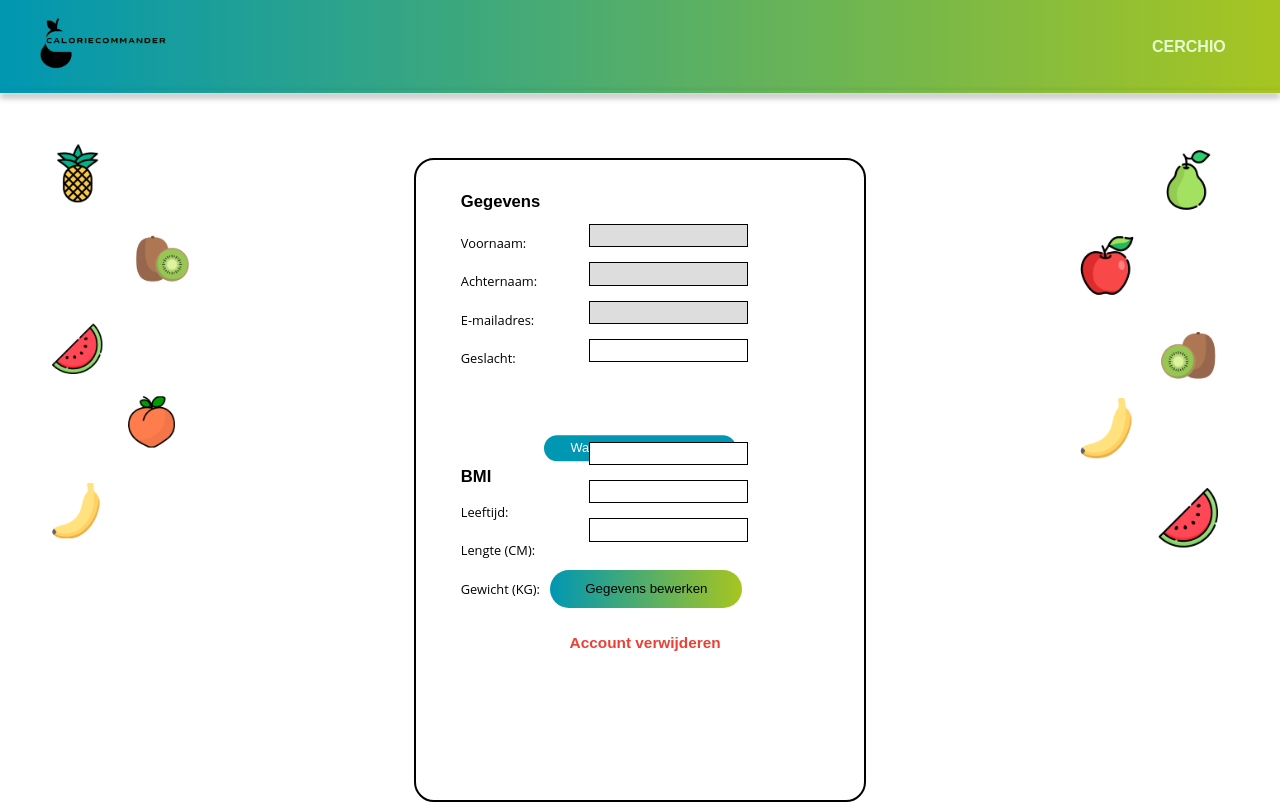
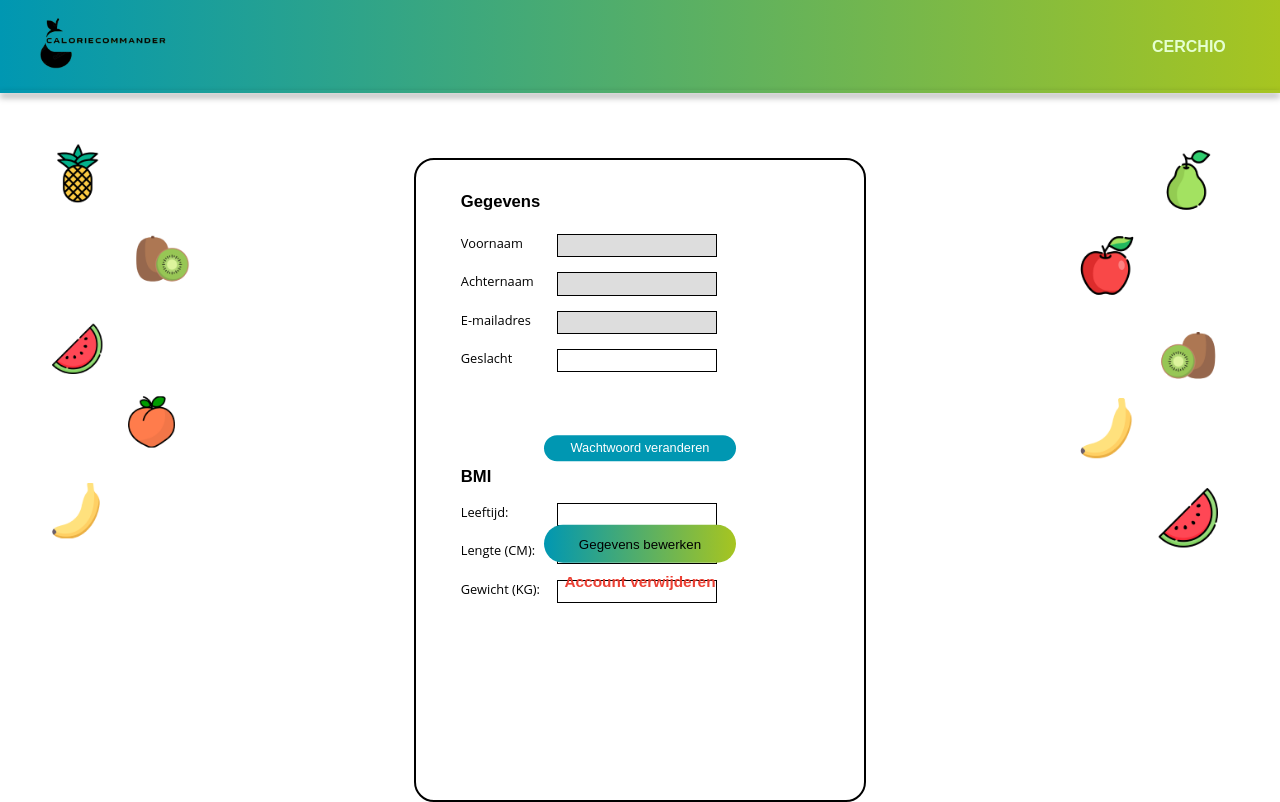
Before and after one commit to CalorieCommander/frontend, a React (Create React App) app in the folder app/: page /account in a window 1280 px wide. Built offline with nearby package versions, Linux system fonts and the light colour scheme; no server answers.

Commit message:
accountpagina gefixt
als 't goed is

```diff
--- a/app/src/pages/Accountpagina.css
+++ b/app/src/pages/Accountpagina.css
@@ -111,6 +111,8 @@ input[id="password_popup_password_confirmation"]{
 }
 
 .account-naam {
+  display: flex;
+  flex-direction: column;
   position: absolute;
   top: 10%;
   left: 10%;
@@ -120,45 +122,19 @@ input[id="password_popup_password_confirmation"]{
   line-height: 3;
 }
 
+.account-naam div {
+  display: flex;
+  justify-content: space-between;
+  width: 20vw;
+}
+
 /* de placeholder tekst in het midden */
 input[type="text"]:disabled {
   background: #dddddd;
 }
 
-.account-firstname {
-  position: absolute;
-  top: 5vw;
-  left: 13.5vw;
-  width: 12vw;
-  height: 1.5vw;
-  background-color: #ffffff;
-  border: 0.1vw solid #000000;
-}
-
-.account-lastname {
-  position: absolute;
-  top: 8vw;
-  left: 13.5vw;
-  width: 12vw;
-  height: 1.5vw;
-  background-color: #ffffff;
-  border: 0.1vw solid #000000;
-}
-
-.account-email {
-  position: absolute;
-  top: 11vw;
-  left: 13.5vw;
-  width: 12vw;
-  height: 1.5vw;
-  background-color: #ffffff;
-  border: 0.1vw solid #000000;
-}
-
-.account_gender {
-  position: absolute;
-  top: 14vw;
-  left: 13.5vw;
+.account {
+  margin-top: 10px;
   width: 12vw;
   height: 1.5vw;
   background-color: #ffffff;
@@ -201,44 +177,21 @@ input[type="text"]:disabled {
   line-height: 3;
 }
 
-.account_age {
-  position: absolute;
-  top: 22vw;
-  left: 13.5vw;
-  width: 12vw;
-  height: 1.5vw;
-  background-color: #ffffff;
-  border: 0.1vw solid #000000;
-}
-
-.account_length {
-  position: absolute;
-  top: 25vw;
-  left: 13.5vw;
-  width: 12vw;
-  height: 1.5vw;
-  background-color: #ffffff;
-  border: 0.1vw solid #000000;
-}
-
-.account_weight {
-  position: absolute;
-  top: 28vw;
-  left: 13.5vw;
-  width: 12vw;
-  height: 1.5vw;
-  background-color: #ffffff;
-  border: 0.1vw solid #000000;
+.account-bmi-gegevens div {
+  display: flex;
+  justify-content: space-between;
+  width: 20vw;
 }
 
 .account-bewerken {
-  position: relative;
+  position: absolute;
+  left: 50%;
+  transform: translate(-50%, -50%);
   background: linear-gradient(to right, #0097B2, #A7C520);
   width: 15vw;
   height: 3vw;
   border-radius: 10vw;
-  top: 32vw;
-  left: 10.5vw;
+  top: 30vw;
   border: none;
   cursor: pointer;
 }
@@ -254,16 +207,12 @@ input[type="text"]:disabled {
 
 .account-verwijderen-text {
   position: absolute;
+  left: 50%;
+  transform: translate(-50%, -50%);
   color: #eb4034;
-  /* Kleur #E5FFD0 */
   font-family: 'HORIZON', sans-serif;
-  /* Lettertype HORIZON */
   font-weight: bold;
-  /* Maak de tekst bold */
   text-decoration: none;
   font-size: 1.2vw;
-  top: 37vw;
-  /* Aanpassen aan gewenste positie */
-  left: 12vw;
-  /* Aanpassen aan gewenste positie */
+  top: 33vw;
 }
--- a/app/src/pages/Accountpagina.js
+++ b/app/src/pages/Accountpagina.js
@@ -140,33 +140,45 @@ const Accountpagina = () => {
                 <div className="account-name">{data.first_name}</div>
                 <div className="account-gegevens">Gegevens</div>
                 <div className="account-naam">
-                    Voornaam:
-                    <br />
-                    Achternaam:
-                    <br />
-                    E-mailadres:
-                    <br />
-                    Geslacht:
+                    <div>
+                        Voornaam
+                        <input className="account" name="account-firstname" disabled type="text" defaultValue={data.first_name} />
+                    </div>
+                    <div>
+                        Achternaam
+                        <input className="account" name="account-lastname" disabled type="text" defaultValue={data.last_name} />
+                    </div>
+                    <div>
+                        E-mailadres
+                        <input className="account" name="account-email" disabled type="text" defaultValue={data.email} />
+                    </div>
+                    <div>
+                        Geslacht
+                        <input className="account" name="account_gender" type="text" onChange={handleChange} defaultValue={data.gender} />
+                    </div>
                 </div>
-                <input className="account-firstname" name="account-firstname" disabled type="text" defaultValue={data.first_name} />
-                <input className="account-lastname" name="account-lastname" disabled type="text" defaultValue={data.last_name} />
-                <input className="account-email" name="account-email" disabled type="text" defaultValue={data.email} />
+
+
+
                 <form onSubmit={handleSubmit}>
-                    <input className="account_gender" name="account_gender" type="text" onChange={handleChange} defaultValue={data.gender} />
                     <button className="account-password-link" onClick={openPopup}>
                         Wachtwoord veranderen
                     </button>
                     <div className="account-BMI">BMI</div>
                     <div className="account-bmi-gegevens">
-                        Leeftijd:
-                        <br />
-                        Lengte (CM):
-                        <br />
-                        Gewicht (KG):
+                        <div>
+                            Leeftijd:
+                            <input className="account" name="account_age" type="text" onChange={handleChange} defaultValue={data.age} />
+                        </div>
+                        <div>
+                            Lengte (CM):
+                            <input className="account" name="account_height" type="text" onChange={handleChange} defaultValue={data.height} />
+                        </div>
+                        <div>
+                            Gewicht (KG):
+                            <input className="account" name="account_weight" type="text" onChange={handleChange} defaultValue={data.weight} />
+                        </div>
                     </div>
-                    <input className="account_age" name="account_age" type="text" onChange={handleChange} defaultValue={data.age} />
-                    <input className="account_length" name="account_length" type="text" onChange={handleChange} defaultValue={data.height} />
-                    <input className="account_weight" name="account_weight" type="text" onChange={handleChange} defaultValue={data.weight} />
                     <button className="account-bewerken">
                         Gegevens bewerken
                     </button>
```
